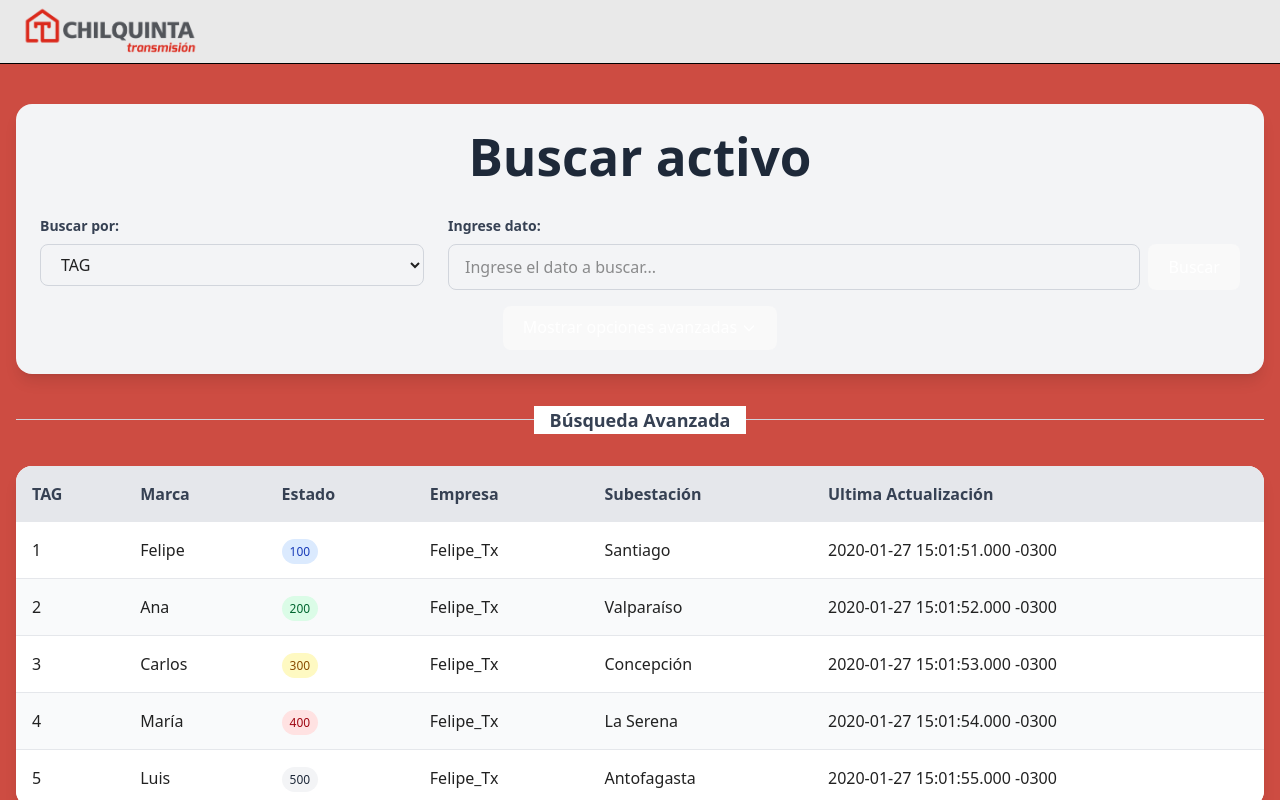
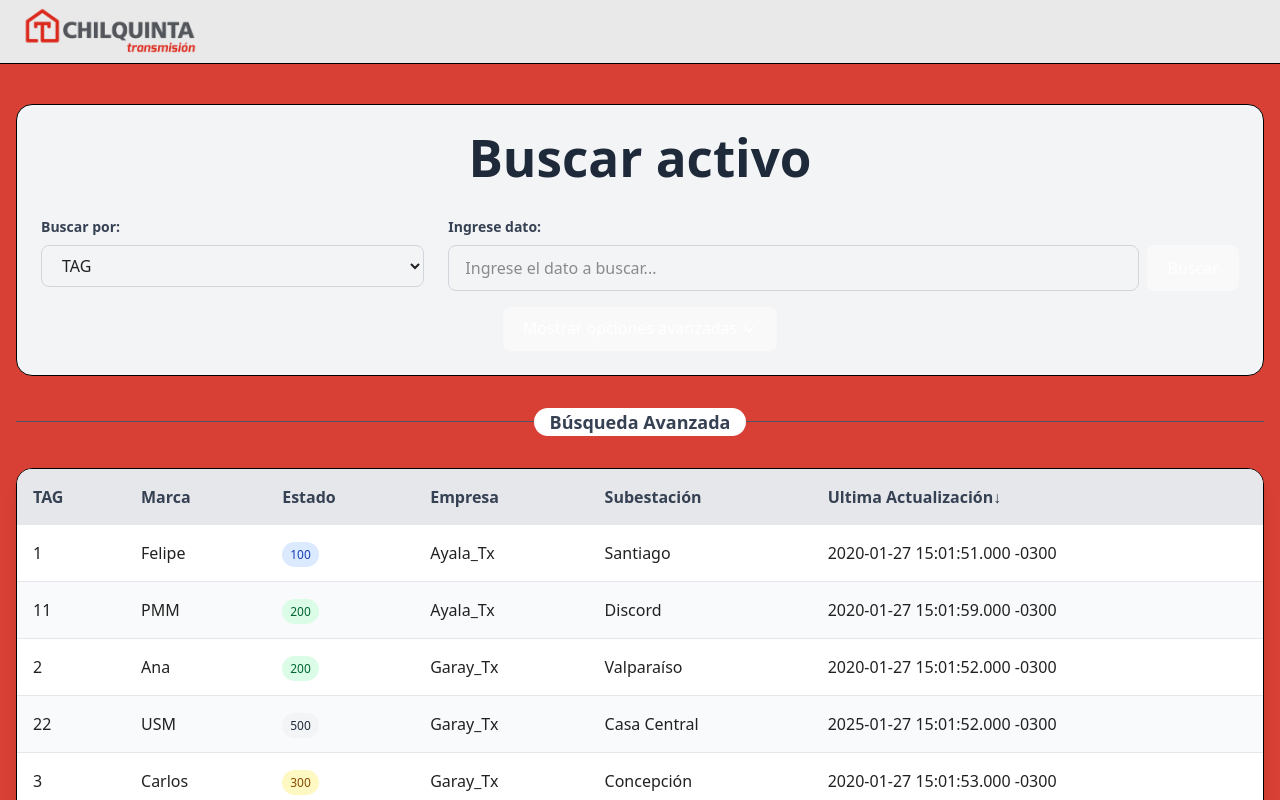
Before and after one commit to EFelipitowo/ChronoPlus-Frontend, a React (Vite) app: page / in a window 1280 px wide. Shown: the top 800 px of the page. Built offline with nearby package versions, Linux system fonts and the light colour scheme.

Commit message:
Update
Cree un componente Table, para asi poder reutilizarlo en otras vistas de ser necesario

```diff
--- /dev/null
+++ b/src/components/ui/Table.tsx
@@ -0,0 +1,123 @@
+import React from 'react';
+import '../../pages/styles/style.css'
+
+// Interface genérica para los datos
+export interface DataItem {
+  [key: string]: string | number | boolean | Date ;
+}
+
+export interface ColumnConfig<T = DataItem> {
+  key: keyof T;
+  label: string;
+  sortable?: boolean;
+  customRender?: (value: T[keyof T], item: T) => React.ReactNode;
+}
+
+interface TableProps<T = DataItem> {
+  data: T[];
+  columns: ColumnConfig<T>[];
+  onSort?: (field: keyof T, direction: 'asc' | 'desc') => void;
+  sortField?: keyof T;
+  sortDirection?: 'asc' | 'desc';
+}
+
+const Table = <T extends DataItem>({
+  data,
+  columns,
+  onSort,
+  sortField,
+  sortDirection
+}: TableProps<T>): React.ReactElement => {
+  const handleSort = (field: keyof T) => {
+    if (!onSort) return;
+
+    if (sortField === field) {
+      const newDirection = sortDirection === 'asc' ? 'desc' : 'asc';
+      onSort(field, newDirection);
+    } else {
+      onSort(field, 'asc');
+    }
+  };
+
+  const getSortIcon = (field: keyof T) => {
+    if (!sortField || sortField !== field) {
+      return " ";
+    }
+    return sortDirection === 'asc' ? "↑" : "↓";
+  };
+
+  // Función para renderizar el contenido de una celda
+  const renderCellContent = (column: ColumnConfig<T>, item: T) => {
+    if (column.customRender) {
+      return column.customRender(item[column.key], item);
+    }
+
+    // Renderizado especial para la columna de estado
+    if (column.key === 'tag_estado') {
+      const value = item[column.key];
+      return (
+        <span className={`px-2 py-1 rounded-full text-xs font-medium ${
+          value === "100"
+            ? "bg-blue-100 text-blue-800"
+            : value === "200"
+            ? "bg-green-100 text-green-800"
+            : value === "300"
+            ? "bg-yellow-100 text-yellow-800"
+            : value === "400"
+            ? "bg-red-100 text-red-800"
+            : "bg-gray-100 text-gray-800"
+        }`}>
+          {String(value)}
+        </span>
+      );
+    }
+
+    return String(item[column.key]);
+  };
+
+  return (
+    <div className="bg-white rounded-2xl shadow-lg overflow-hidden border-1 border-black">
+      <div className="overflow-x-auto">
+        <table className="w-full">
+          <thead className="bg-gray-200">
+            <tr>
+              {columns.map((column) => (
+                <th
+                  key={String(column.key)}
+                  className="p-4 text-left font-semibold text-gray-700 cursor-pointer hover:bg-gray-300"
+                  onClick={() => column.sortable !== false && handleSort(column.key)}
+                >
+                  <div className="flex items-center">
+                    {column.label}
+                    {column.sortable !== false && onSort && getSortIcon(column.key)}
+                  </div>
+                </th>
+              ))}
+            </tr>
+          </thead>
+          <tbody>
+            {data.length > 0 ? (
+              data.map((item, index) => (
+                <tr key={index} className={index % 2 === 0 ? "bg-white" : "bg-gray-50"}>
+                  {columns.map((column) => (
+                    <td key={String(column.key)} className="p-4 border-b border-gray-200">
+                      {renderCellContent(column, item)}
+                    </td>
+                  ))}
+                </tr>
+              ))
+            ) : (
+              <tr>
+                <td colSpan={columns.length} className="p-8 text-center text-gray-500">
+                  No se encontraron resultados para su búsqueda.
+                </td>
+              </tr>
+            )}
+          </tbody>
+        </table>
+      </div>
+    </div>
+  );
+};
+
+export default Table;
--- /dev/null
+++ b/src/pages/Asset/AssetInfo.tsx
@@ -0,0 +1,2 @@
+import React from "react";
+import 'src/pages/styles/style.css'
--- a/src/pages/Main/HomePaige.tsx
+++ b/src/pages/Main/HomePaige.tsx
@@ -1,25 +1,19 @@
 import React, { useState, useEffect } from "react";
 import "../styles/style.css"
 import TopBar_l from "../../components/layout/TopBar_logged";
-
-
-interface DataItem {
-  tag: number;
-  tag_marca: string;
-  tag_estado: string;
-  empresa: string;
-  nombre_subestacion: string;
-  modificado_en: string;
-}
-
+import Table from "../../components/ui/Table"; // Importa el componente Table
+import type { DataItem, ColumnConfig } from "../../components/ui/Table";
 
 const HomePaige: React.FC = () => {
   const [query, setQuery] = useState("");
-  const [searchBy, setSearchBy] = useState("tag"); // Estado para el criterio de búsqueda
+  const [searchBy, setSearchBy] = useState("tag");
   const [showAdvanced, setShowAdvanced] = useState(false);
   const [data, setData] = useState<DataItem[]>([]);
   const [filteredData, setFilteredData] = useState<DataItem[]>([]);
 
+  // Estados para ordenamiento
+  const [sortField, setSortField] = useState<string | number>('modificado_en');
+  const [sortDirection, setSortDirection] = useState<'asc' | 'desc'>('desc');
 
   // Estados para filtros avanzados
   const [filtroEstado, setFiltroEstado] = useState("");
@@ -27,29 +21,56 @@ const HomePaige: React.FC = () => {
   const [filtroFechaDesde, setFiltroFechaDesde] = useState("");
   const [filtroFechaHasta, setFiltroFechaHasta] = useState("");
 
-  // Simulación de datos (aquí irían los datos de la base de datos)
+  const tableColumns: ColumnConfig[] = [
+    { key: 'tag', label: 'TAG', sortable: true },
+    { key: 'tag_marca', label: 'Marca', sortable: true },
+    { key: 'tag_estado', label: 'Estado', sortable: true },
+    { key: 'empresa', label: 'Empresa', sortable: true },
+    { key: 'nombre_subestacion', label: 'Subestación', sortable: true },
+    { key: 'modificado_en', label: 'Ultima Actualización', sortable: true }
+  ];
+
+  // Simulación de datos
   useEffect(() => {
     const fakeData: DataItem[] = [
-      { tag: 1, tag_marca: "Felipe", tag_estado: "100", empresa: "Felipe_Tx", nombre_subestacion: "Santiago", modificado_en: "2020-01-27 15:01:51.000 -0300" },
-      { tag: 2, tag_marca: "Ana", tag_estado: "200", empresa: "Felipe_Tx", nombre_subestacion: "Valparaíso", modificado_en: "2020-01-27 15:01:52.000 -0300" },
-      { tag: 3, tag_marca: "Carlos", tag_estado: "300", empresa: "Felipe_Tx", nombre_subestacion: "Concepción", modificado_en: "2020-01-27 15:01:53.000 -0300" },
-      { tag: 4, tag_marca: "María", tag_estado: "400", empresa: "Felipe_Tx", nombre_subestacion: "La Serena", modificado_en: "2020-01-27 15:01:54.000 -0300" },
-      { tag: 5, tag_marca: "Luis", tag_estado: "500", empresa: "Felipe_Tx", nombre_subestacion: "Antofagasta", modificado_en: "2020-01-27 15:01:55.000 -0300" },
+      { tag: 1, tag_marca: "Felipe", tag_estado: "100", empresa: "Ayala_Tx", nombre_subestacion: "Santiago", modificado_en: "2020-01-27 15:01:51.000 -0300" },
+      { tag: 11, tag_marca: "PMM", tag_estado: "200", empresa: "Ayala_Tx", nombre_subestacion: "Discord", modificado_en: "2020-01-27 15:01:59.000 -0300" },
+      { tag: 2, tag_marca: "Ana", tag_estado: "200", empresa: "Garay_Tx", nombre_subestacion: "Valparaíso", modificado_en: "2020-01-27 15:01:52.000 -0300" },
+      { tag: 22, tag_marca: "USM", tag_estado: "500", empresa: "Garay_Tx", nombre_subestacion: "Casa Central", modificado_en: "2025-01-27 15:01:52.000 -0300" },
+      { tag: 3, tag_marca: "Carlos", tag_estado: "300", empresa: "Garay_Tx", nombre_subestacion: "Concepción", modificado_en: "2020-01-27 15:01:53.000 -0300" },
+      { tag: 4, tag_marca: "María", tag_estado: "400", empresa: "Ayala_Tx", nombre_subestacion: "La Serena", modificado_en: "2020-01-27 15:01:54.000 -0300" },
+      { tag: 5, tag_marca: "Luis", tag_estado: "500", empresa: "Ayala_Tx", nombre_subestacion: "Antofagasta", modificado_en: "2020-01-27 15:01:55.000 -0300" },
     ];
     setData(fakeData);
     setFilteredData(fakeData);
   }, []);
 
+  // Función para manejar el ordenamiento
+   const handleSort = (field: string | number, direction: 'asc' | 'desc') => {
+    setSortField(field);
+    setSortDirection(direction);
+
+    const sortedData = [...filteredData].sort((a, b) => {
+      if (a[field] < b[field]) {
+        return direction === 'asc' ? -1 : 1;
+      }
+      if (a[field] > b[field]) {
+        return direction === 'asc' ? 1 : -1;
+      }
+      return 0;
+    });
+
+    setFilteredData(sortedData);
+  };
+
   // Filtrado de datos según búsqueda
   const handleSearch = () => {
-
     if (!query && !filtroEstado && !filtroSubestacion && !filtroFechaDesde && !filtroFechaHasta){
       setFilteredData(data);
       return;
     }
 
     const results = data.filter((item) => {
-      // Filtro básico
       const searchValue = query.toLowerCase();
       let matchesBasic = false;
 
@@ -58,24 +79,21 @@ const HomePaige: React.FC = () => {
           matchesBasic = item.tag.toString().includes(searchValue);
           break;
         case "marca":
-          matchesBasic = item.tag_marca.toLowerCase().includes(searchValue);
+          matchesBasic = String(item.tag_marca).toLowerCase().includes(searchValue);
           break;
         case "estado":
-          matchesBasic = item.tag_estado.toLowerCase().includes(searchValue);
+          matchesBasic = String(item.tag_estado).toLowerCase().includes(searchValue);
           break;
         case "subestacion":
-          matchesBasic = item.nombre_subestacion.toLowerCase().includes(searchValue);
+          matchesBasic = String(item.nombre_subestacion).toLowerCase().includes(searchValue);
           break;
         default:
           matchesBasic = true;
       }
 
-      // Filtros avanzados
       const matchesEstado = !filtroEstado || item.tag_estado === filtroEstado;
-      const matchesSubestacion = !filtroSubestacion || item.nombre_subestacion.toLowerCase().includes(filtroSubestacion.toLowerCase());
-
-      // Filtro por fecha (simplificado)
-      const matchesFecha = true; // Aquí implementarías la lógica de filtrado por fecha
+      const matchesSubestacion = !filtroSubestacion || String(item.nombre_subestacion).toLowerCase().includes(filtroSubestacion.toLowerCase());
+      const matchesFecha = true;
 
       return matchesBasic && matchesEstado && matchesSubestacion && matchesFecha;
     });
@@ -91,6 +109,8 @@ const HomePaige: React.FC = () => {
     setFiltroFechaDesde("");
     setFiltroFechaHasta("");
     setFilteredData(data);
+    setSortField('tag');
+    setSortDirection('asc');
   };
 
   const handleKeyPress = (e: React.KeyboardEvent) => {
@@ -99,16 +119,15 @@ const HomePaige: React.FC = () => {
     }
   };
 
-
   return (
-    <div className="min-h-screen">
-      <div className="fixed items-center top-0 justify-center w-full min-h-screen">
+    <div className="">
+      <div className="top-0 left-0 justify-center shadow-md z-50 ">
         <TopBar_l />
       </div>
 
-      <div className="relative container mx-auto px-4 py-10 mt-16">
+      <div className="relative container mx-auto px-4 py-10 mt-16 ">
         {/* Panel de búsqueda */}
-        <div className="bg-gray-100 rounded-2xl shadow-lg p-6 mb-8">
+        <div className="bg-gray-100 rounded-2xl  p-6 mb-8 border-black border-1">
           {/* Título */}
           <h1 className="text-3xl font-bold text-center mb-8 text-gray-800">Buscar activo</h1>
           <div className="grid grid-cols-1 md:grid-cols-3 gap-6">
@@ -155,7 +174,7 @@ const HomePaige: React.FC = () => {
           <div className="mt-4 flex justify-center">
             <button
               onClick={() => setShowAdvanced(!showAdvanced)}
-              className="flex items-center text-sm text-white hover:text-[#6B2925] transition"
+              className="flex items-center text-sm text-white hover:text-red-800 transition"
             >
               {showAdvanced ? "Ocultar opciones avanzadas" : "Mostrar opciones avanzadas"}
               <svg
@@ -251,65 +270,22 @@ const HomePaige: React.FC = () => {
         </div>
 
         {/* Separador */}
-        <div className="flex items-center mb-8">
-          <div className="flex-grow border-t border-gray-300"></div>
-          <div className="bg-white px-4">
+        <div className="flex items-center mb-8 ">
+          <div className="flex-grow border-t border-gray-600"></div>
+          <div className="bg-white px-4 rounded-2xl border-gray-600">
             <span className="text-lg font-semibold text-gray-700">Búsqueda Avanzada</span>
           </div>
-          <div className="flex-grow border-t border-gray-300"></div>
+          <div className="flex-grow border-t border-gray-600"></div>
         </div>
 
-        {/* Tabla de resultados */}
-        <div className="bg-white rounded-2xl shadow-lg overflow-hidden">
-          <div className="overflow-x-auto">
-            <table className="w-full">
-              <thead className="bg-gray-200">
-                <tr>
-                  <th className="p-4 text-left font-semibold text-gray-700">TAG</th>
-                  <th className="p-4 text-left font-semibold text-gray-700">Marca</th>
-                  <th className="p-4 text-left font-semibold text-gray-700">Estado</th>
-                  <th className="p-4 text-left font-semibold text-gray-700">Empresa</th>
-                  <th className="p-4 text-left font-semibold text-gray-700">Subestación</th>
-                  <th className="p-4 text-left font-semibold text-gray-700">Ultima Actualización</th>
-                </tr>
-              </thead>
-              <tbody>
-                {filteredData.length > 0 ? (
-                  filteredData.map((item, index) => (
-                    <tr key={item.tag} className={index % 2 === 0 ? "bg-white" : "bg-gray-50"}>
-                      <td className="p-4 border-b border-gray-200">{item.tag}</td>
-                      <td className="p-4 border-b border-gray-200">{item.tag_marca}</td>
-                      <td className="p-4 border-b border-gray-200">
-                        <span className={`px-2 py-1 rounded-full text-xs font-medium ${
-                          item.tag_estado === "100"
-                            ? "bg-blue-100 text-blue-800"
-                            : item.tag_estado === "200"
-                            ? "bg-green-100 text-green-800"
-                            : item.tag_estado === "300"
-                            ? "bg-yellow-100 text-yellow-800"
-                            : item.tag_estado === "400"
-                            ? "bg-red-100 text-red-800"
-                            : "bg-gray-100 text-gray-800"
-                        }`}>
-                          {item.tag_estado}
-                        </span>
-                      </td>
-                      <td className="p-4 border-b border-gray-200">{item.empresa}</td>
-                      <td className="p-4 border-b border-gray-200">{item.nombre_subestacion}</td>
-                      <td className="p-4 border-b border-gray-200">{item.modificado_en}</td>
-                    </tr>
-                  ))
-                ) : (
-                  <tr>
-                    <td colSpan={6} className="p-8 text-center text-gray-500">
-                      No se encontraron resultados para su búsqueda.
-                    </td>
-                  </tr>
-                )}
-              </tbody>
-            </table>
-          </div>
-        </div>
+        {/* Tabla de resultados usando el componente Table */}
+         <Table
+          data={filteredData}
+          columns={tableColumns}
+          onSort={handleSort}
+          sortField={sortField}
+          sortDirection={sortDirection}
+      />
       </div>
     </div>
   );
--- a/src/pages/styles/style.css
+++ b/src/pages/styles/style.css
@@ -8,7 +8,7 @@
 
   color-scheme: light dark;
   color: rgba(0, 0, 0, 0.87);
-  background-color: #cd4c42;
+  background-color: #d84035;
 
   font-synthesis: none;
   text-rendering: optimizeLegibility;
```
